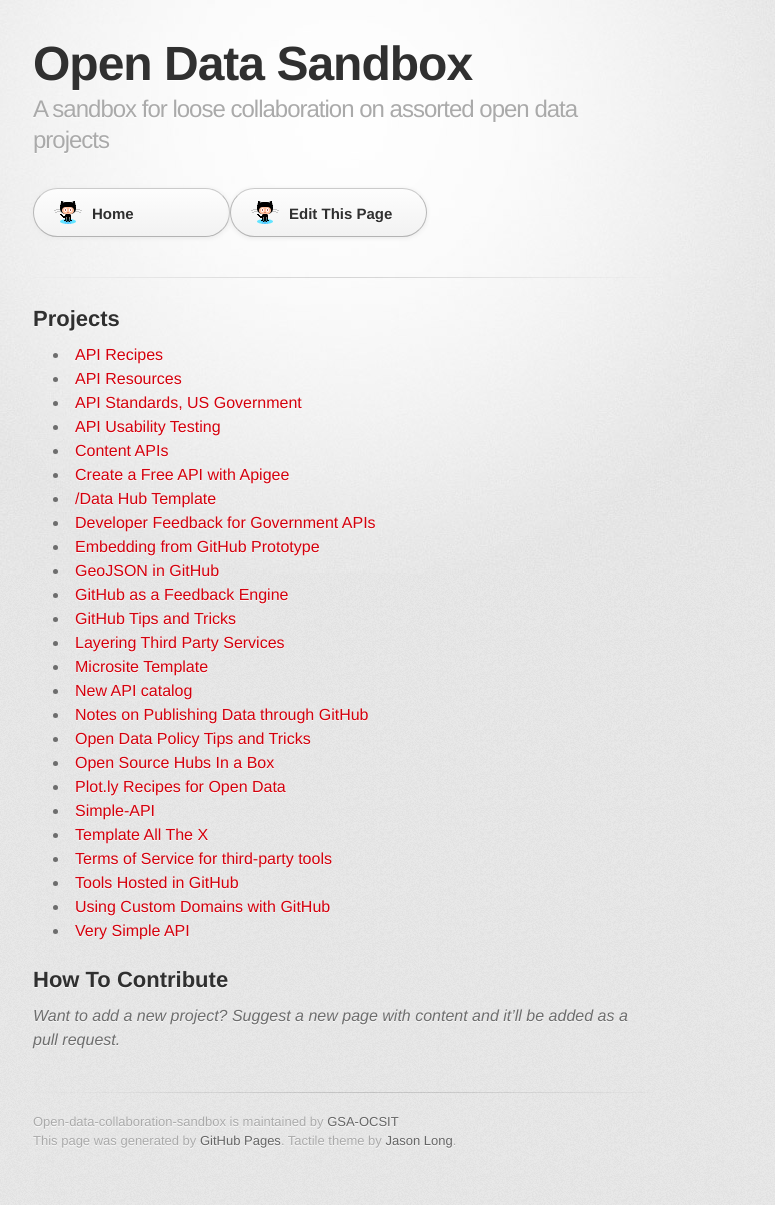
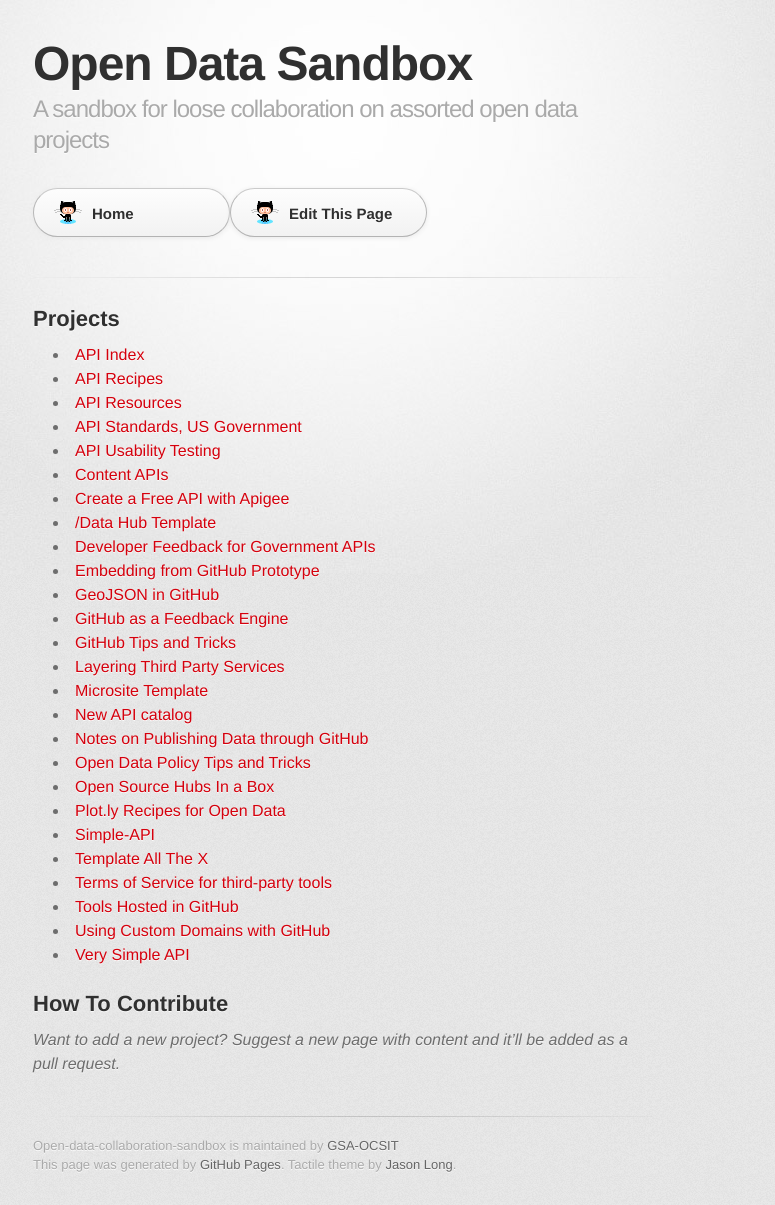
Before and after one commit to GSA/Open-Data-Collaboration-Sandbox, a Jekyll site: the page built from index.md, in a window 1280 px wide. Shown: the whole page, without its empty margins (297-1072 px from the left). Built offline with Jekyll 4.4.1, drawn with Linux system fonts in a browser that asks for light colours; some web fonts are replaced; before the commit the page ends 1181 px from its top, so only the background shows below that.

Commit message:
Update index.md

```diff
--- a/index.md
+++ b/index.md
@@ -7,6 +7,7 @@
 
 ## Projects
 
+* [API Index](http://gsa.github.io/Open-Data-Collaboration-Sandbox/api_index)
 * [API Recipes](http://gsa.github.io/Open-Data-Collaboration-Sandbox/api_recipes)
 * [API Resources](https://github.com/GSA/API-Resources)
 * [API Standards, US Government](https://github.com/GSA/API-Resources/blob/master/US_Government_API_Standards.md)
```
